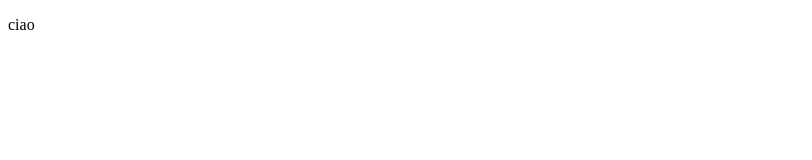
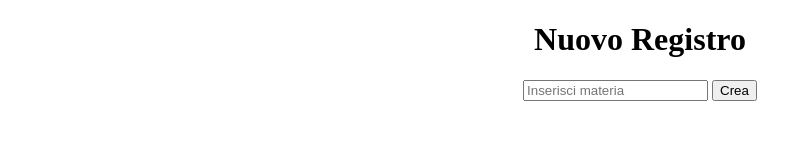
Before and after one commit to Trasimaco94/Registro-Cent-anne, a plain HTML site: page index.html in a window 1280 px wide. Shown: the whole page, without its empty margins (0-812 px from the left). Drawn offline with Linux system fonts and the light colour scheme.

Commit message:
register(git): edit index

```diff
--- a/index.html
+++ b/index.html
@@ -7,7 +7,11 @@
     <link rel="stylesheet" href="style.css">
 </head>
 <body>
-    <p>ciao</p>
+    <h1>Nuovo Registro</h1>
+    <form action="">
+<input type="text" placeholder="Inserisci materia" id="newSubject">
+<button id="newSubject" onclick="openRegister()">Crea</button>
+</form>
     <script src="script.js"></script>
 </body>
 </html>
--- a/style.css
+++ b/style.css
@@ -0,0 +1,9 @@
+*{
+}
+body{
+    height: 100vh;
+    text-align: center;
+}
+form {
+
+}
```
